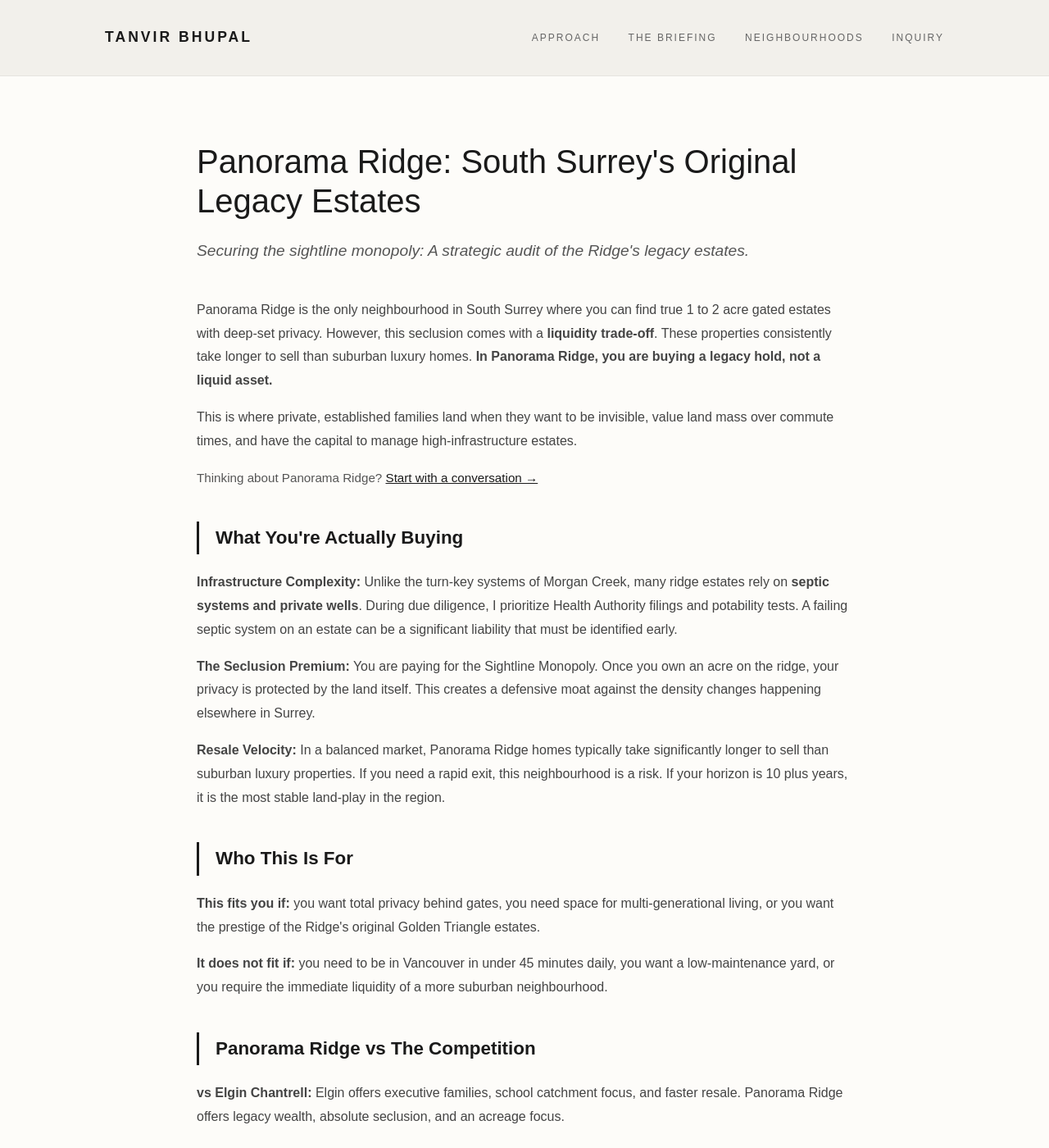
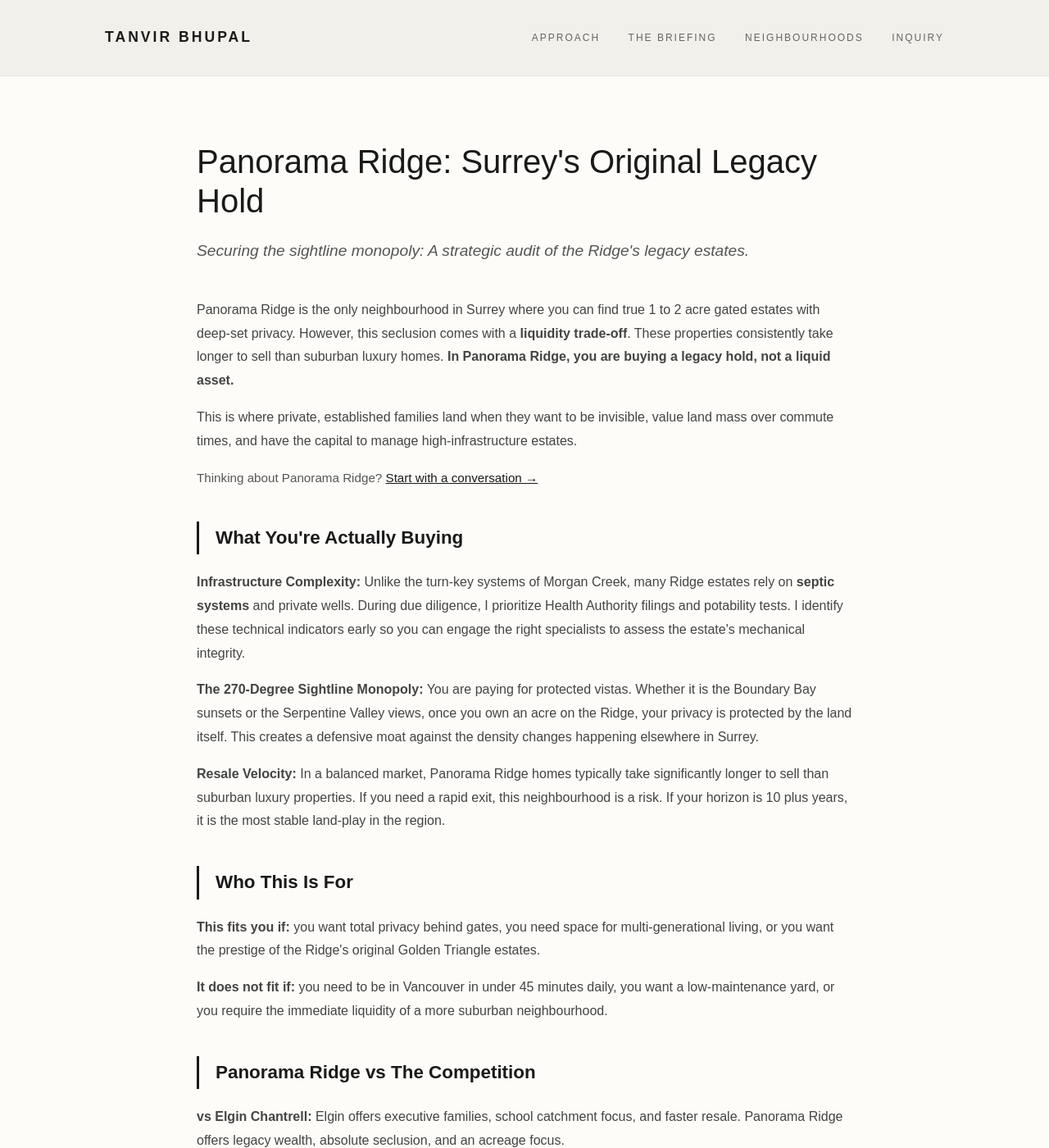
Before and after one commit to gvancouverhomes/tanvirbhupal-site, a Jekyll site: the page built from neighbourhoods/panorama-ridge.md, in a window 1280 px wide and 1400 px high. Shown: the whole window at 82% size. Built offline with Jekyll 4.4.1, drawn with Linux system fonts in a browser that asks for light colours; some of the changed text lies outside the part shown.

Commit message:
Revise Panorama Ridge content for clarity and precision
Updated the description and various FAQs to enhance clarity and precision. Adjusted header titles and content for improved messaging.

```diff
--- a/neighbourhoods/panorama-ridge.md
+++ b/neighbourhoods/panorama-ridge.md
@@ -1,7 +1,7 @@
 ---
 layout: default
 title: "Panorama Ridge Real Estate Strategy | The Legacy Hold"
-description: "Strategic analysis of Panorama Ridge acreage estates, seclusion premiums, and the logistical realities of high-end septic and well infrastructure."
+description: "Strategic analysis of Panorama Ridge legacy estates, septic infrastructure risks, and the long-term defensibility of Surrey's original acreage stronghold."
 permalink: /neighbourhoods/panorama-ridge/
 faq_schema: |
   {
@@ -10,10 +10,10 @@ faq_schema: |
     "mainEntity": [
       {
         "@type": "Question",
-        "name": "Why is the resale time so much longer in Panorama Ridge?",
+        "name": "Why is the resale time so much longer here?",
         "acceptedAnswer": {
           "@type": "Answer",
-          "text": "It is a matter of buyer qualification. Most buyers in South Surrey are looking for 4,000 square feet on a suburban lot. Panorama Ridge buyers are looking for a lifestyle that involves land management. Because this pool is smaller, I advise sellers to plan for a 6-month marketing window to ensure I find the right match for the unique character of the property."
+          "text": "It is a matter of buyer qualification. Most buyers in Surrey are looking for 4,000 square feet on a suburban lot. Panorama Ridge buyers are looking for a lifestyle that involves land management. Because this pool is smaller, I advise sellers to plan for a 6-month marketing window to ensure I find the right match for the unique character of the property."
         }
       },
       {
@@ -21,7 +21,7 @@ faq_schema: |
         "name": "Do I need to worry about septic and well water?",
         "acceptedAnswer": {
           "@type": "Answer",
-          "text": "Only if you do not have a plan. I treat septic and well infrastructure as a critical technical hurdle. A failing septic system on an estate can be a significant liability. I flag what I notice during due diligence and ensure all systems are pumped, inspected, and documented before any subjects are removed."
+          "text": "Only if you do not have a plan. I treat septic and well infrastructure as a critical technical hurdle. A failing septic system on an estate can be a significant liability. I identify these indicators during due diligence so you can engage the necessary specialists to pump, inspect, and document all systems before subjects are removed."
         }
       },
       {
@@ -71,24 +71,24 @@ faq_schema: |
 
 <article class="intel-container">
   <header>
-    <h1 class="intel-header">Panorama Ridge: South Surrey's Original Legacy Estates</h1>
+    <h1 class="intel-header">Panorama Ridge: Surrey's Original Legacy Hold</h1>
     <p class="intel-sub">Securing the sightline monopoly: A strategic audit of the Ridge's legacy estates.</p>
   </header>
 
   <section>
-    <p>Panorama Ridge is the only neighbourhood in South Surrey where you can find true 1 to 2 acre gated estates with deep-set privacy. However, this seclusion comes with a <strong>liquidity trade-off</strong>. These properties consistently take longer to sell than suburban luxury homes. <strong>In Panorama Ridge, you are buying a legacy hold, not a liquid asset.</strong></p>
+    <p>Panorama Ridge is the only neighbourhood in Surrey where you can find true 1 to 2 acre gated estates with deep-set privacy. However, this seclusion comes with a <strong>liquidity trade-off</strong>. These properties consistently take longer to sell than suburban luxury homes. <strong>In Panorama Ridge, you are buying a legacy hold, not a liquid asset.</strong></p>
 
     <p>This is where private, established families land when they want to be invisible, value land mass over commute times, and have the capital to manage high-infrastructure estates.</p>
-
     <p style="font-size: 0.95rem; color: var(--mid); margin-bottom: 40px;">Thinking about Panorama Ridge? <a href="/contact" style="color: var(--dark); text-decoration: underline;">Start with a conversation →</a></p>
 
     <h2 class="section-title">What You're Actually Buying</h2>
-    <p><strong>Infrastructure Complexity:</strong> Unlike the turn-key systems of Morgan Creek, many ridge estates rely on <strong>septic systems and private wells</strong>. During due diligence, I prioritize Health Authority filings and potability tests. A failing septic system on an estate can be a significant liability that must be identified early.</p>
-    <p><strong>The Seclusion Premium:</strong> You are paying for the Sightline Monopoly. Once you own an acre on the ridge, your privacy is protected by the land itself. This creates a defensive moat against the density changes happening elsewhere in Surrey.</p>
+    <p><strong>Infrastructure Complexity:</strong> Unlike the turn-key systems of Morgan Creek, many Ridge estates rely on <strong>septic systems</strong> and private wells. During due diligence, I prioritize Health Authority filings and potability tests. I identify these technical indicators early so you can engage the right specialists to assess the estate's mechanical integrity.</p>
+    <p><strong>The 270-Degree Sightline Monopoly:</strong> You are paying for protected vistas. Whether it is the Boundary Bay sunsets or the Serpentine Valley views, once you own an acre on the Ridge, your privacy is protected by the land itself. This creates a defensive moat against the density changes happening elsewhere in Surrey.</p>
     <p><strong>Resale Velocity:</strong> In a balanced market, Panorama Ridge homes typically take significantly longer to sell than suburban luxury properties. If you need a rapid exit, this neighbourhood is a risk. If your horizon is 10 plus years, it is the most stable land-play in the region.</p>
 
     <h2 class="section-title">Who This Is For</h2>
     <p><strong>This fits you if:</strong> you want total privacy behind gates, you need space for multi-generational living, or you want the prestige of the Ridge's original Golden Triangle estates.</p>
+
     <p><strong>It does not fit if:</strong> you need to be in Vancouver in under 45 minutes daily, you want a low-maintenance yard, or you require the immediate liquidity of a more suburban neighbourhood.</p>
 
     <h2 class="section-title">Panorama Ridge vs The Competition</h2>
@@ -99,10 +99,10 @@ faq_schema: |
     <h2 class="section-title">Frequently Asked Questions</h2>
 
     <h3 class="metric-label">Why is the resale time so much longer here?</h3>
-    <p>It is a matter of <strong>buyer qualification</strong>. Most buyers in South Surrey are looking for 4,000 square feet on a suburban lot. Panorama Ridge buyers are looking for a lifestyle that involves land management. Because this pool is smaller, I advise sellers to plan for a <strong>6-month marketing window</strong> to ensure I find the right match for the unique character of the property.</p>
+    <p>It is a matter of <strong>buyer qualification</strong>. Most buyers in Surrey are looking for 4,000 square feet on a suburban lot. Panorama Ridge buyers are looking for a lifestyle that involves land management. Because this pool is smaller, I advise sellers to plan for a <strong>6-month marketing window</strong> to ensure I find the right match for the unique character of the property.</p>
 
     <h3 class="metric-label">Do I need to worry about septic and well water?</h3>
-    <p>Only if you do not have a plan. I treat <strong>septic and well infrastructure</strong> as a critical technical hurdle. A failing septic system on an estate can be a significant liability. I flag what I notice during due diligence and ensure all systems are pumped, inspected, and documented before any subjects are removed.</p>
+    <p>Only if you do not have a plan. I treat <strong>septic and well infrastructure</strong> as a critical technical hurdle. A failing septic system on an estate can be a significant liability. I identify these indicators during due diligence so you can engage the necessary specialists to pump, inspect, and document all systems before subjects are removed.</p>
 
     <h3 class="metric-label">Is the Ridge Premium worth it for a 5-year hold?</h3>
     <p>Likely not. Panorama Ridge is a <strong>Legacy Asset</strong>. Because of the higher entry cost and slower liquidity, the premium is best realized over a 10 to 15 year horizon. If you are relocating and may need to exit quickly, I typically recommend Elgin Chantrell instead.</p>
@@ -145,7 +145,7 @@ faq_schema: |
     </div>
     <div class="audit-body">
       <p class="audit-text">
-        Panorama Ridge's legacy estates and gated acreage are for families who value privacy over proximity. If you are thinking about buying, selling, or need an audit of your estate's current infrastructure value, let's talk.
+        Panorama Ridge's value is found in its scarcity of land and its permanent privacy hedges. If you are looking to acquire or divest in this historic enclave, the strategy must be built on long-term value preservation.
       </p>
       <p class="audit-text" style="font-size: 0.85rem; color: var(--mid);">
         No pitch. Just straight answers. tanvir@tanvirbhupal.com | 604-897-7826
```
Also changed, not shown: other parts of neighbourhoods/panorama-ridge.md (+1 -1 lines).
